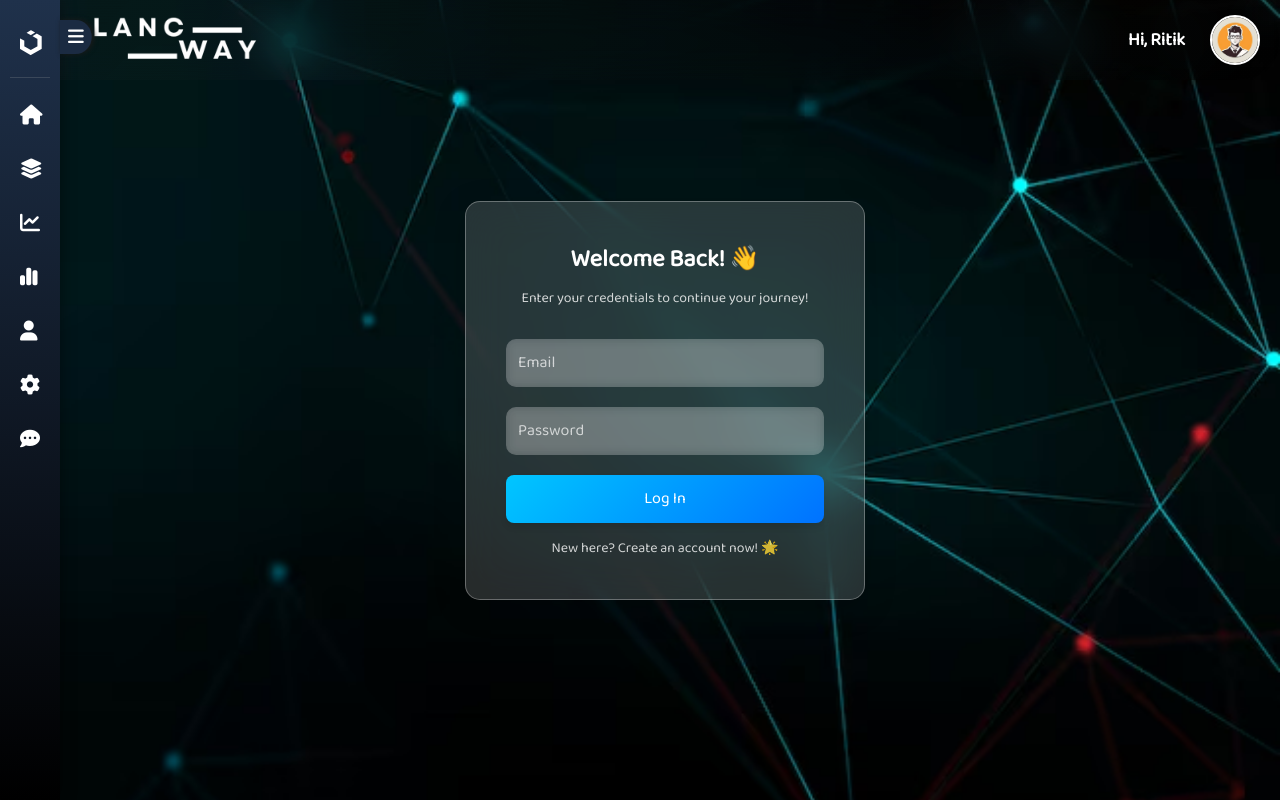
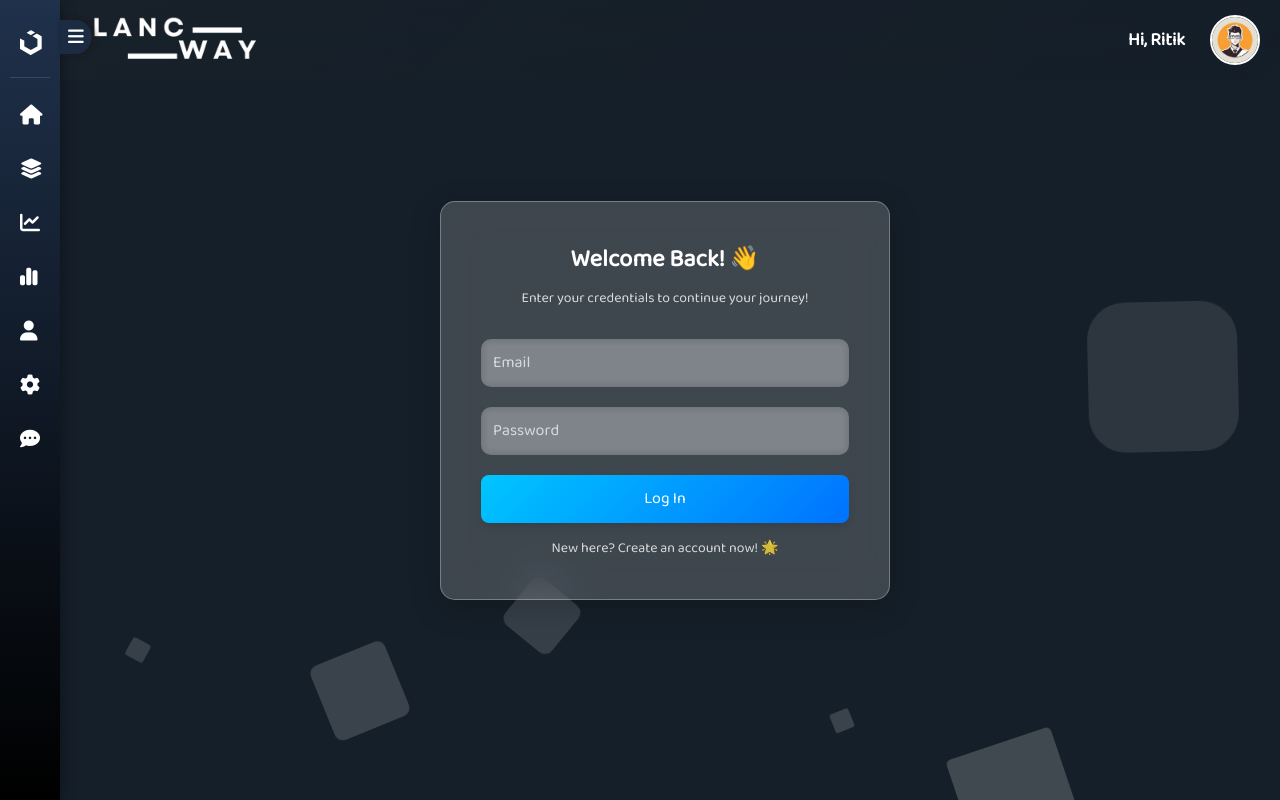
Before and after one commit to Lancway/Lancway_website, a React (Vite) app in the folder Lancway/: page / in a window 1280 px wide. Built offline with nearby package versions, Linux system fonts and the light colour scheme.

Commit message:
Background

```diff
--- /dev/null
+++ b/Lancway/src/Components/Backgrounds/Background.jsx
@@ -0,0 +1,7 @@
+import "./BackgroundAnimation.css"; // Import the CSS file
+
+const Background = () => {
+  return <div className="wrapper"></div>;
+};
+
+export default Background;
--- /dev/null
+++ b/Lancway/src/Components/Backgrounds/Background2.css
@@ -0,0 +1,125 @@
+@import url('https://fonts.googleapis.com/css?family=Exo:400,700');
+
+
+.area{
+    background: -webkit-linear-gradient(to left, #8f94fb, #4e54c8); /* Gradient background */
+    width: 100%;
+    height:100vh;
+
+
+}
+
+.circles{
+    position: absolute;
+    top: 0;
+    left: 0;
+    width: 100%;
+    height: 100%;
+    overflow: hidden;
+}
+
+.circles li{
+    position: absolute;
+    display: block;
+    list-style: none;
+    width: 20px;
+    height: 20px;
+    background: rgba(255, 255, 255, 0.2);
+    animation: animate 25s linear infinite;
+    bottom: -150px;
+
+}
+
+.circles li:nth-child(1){
+    left: 25%;
+    width: 80px;
+    height: 80px;
+    animation-delay: 0s;
+}
+
+
+.circles li:nth-child(2){
+    left: 10%;
+    width: 20px;
+    height: 20px;
+    animation-delay: 2s;
+    animation-duration: 12s;
+}
+
+.circles li:nth-child(3){
+    left: 70%;
+    width: 20px;
+    height: 20px;
+    animation-delay: 4s;
+}
+
+.circles li:nth-child(4){
+    left: 40%;
+    width: 60px;
+    height: 60px;
+    animation-delay: 0s;
+    animation-duration: 18s;
+}
+
+.circles li:nth-child(5){
+    left: 65%;
+    width: 20px;
+    height: 20px;
+    animation-delay: 0s;
+}
+
+.circles li:nth-child(6){
+    left: 75%;
+    width: 110px;
+    height: 110px;
+    animation-delay: 3s;
+}
+
+.circles li:nth-child(7){
+    left: 35%;
+    width: 150px;
+    height: 150px;
+    animation-delay: 7s;
+}
+
+.circles li:nth-child(8){
+    left: 50%;
+    width: 25px;
+    height: 25px;
+    animation-delay: 15s;
+    animation-duration: 45s;
+}
+
+.circles li:nth-child(9){
+    left: 20%;
+    width: 15px;
+    height: 15px;
+    animation-delay: 2s;
+    animation-duration: 35s;
+}
+
+.circles li:nth-child(10){
+    left: 85%;
+    width: 150px;
+    height: 150px;
+    animation-delay: 0s;
+    animation-duration: 11s;
+}
+
+
+
+@keyframes animate {
+
+    0%{
+        transform: translateY(0) rotate(0deg);
+        opacity: 1;
+        border-radius: 0;
+    }
+
+    100%{
+        transform: translateY(-1000px) rotate(720deg);
+        opacity: 0;
+        border-radius: 50%;
+    }
+
+}
--- /dev/null
+++ b/Lancway/src/Components/Backgrounds/Background2.jsx
@@ -0,0 +1,22 @@
+import './Background2.css';
+
+const Background2 = () => {
+  return (
+    <div className="area">
+      <ul className="circles">
+        <li></li>
+        <li></li>
+        <li></li>
+        <li></li>
+        <li></li>
+        <li></li>
+        <li></li>
+        <li></li>
+        <li></li>
+        <li></li>
+      </ul>
+    </div>
+  );
+};
+
+export default Background2;
--- /dev/null
+++ b/Lancway/src/Components/Backgrounds/BackgroundAnimation.css
@@ -0,0 +1,21 @@
+.wrapper {
+    position: absolute;
+    top: 0;
+    left: 0;
+    right: 0;
+    bottom: 0;
+
+    background-color: #151f29; /* Dark base color */
+    background-image:
+      linear-gradient(45deg, #1f2b38 25%, transparent 25%, transparent 75%, #1f2b38 75%, #1f2b38),
+      linear-gradient(45deg, #1f2b38 25%, transparent 25%, transparent 75%, #1f2b38 75%, #1f2b38),
+      linear-gradient(45deg, transparent, transparent 50%, #223444 50%, #223444);
+    background-size: 100px 100px;
+    background-position: 0 0, 50px 50px, 50px 0px;
+    animation: scroll 5s linear infinite;
+  }
+
+  @keyframes scroll {
+    from { background-position: 0 0, 50px 50px, 50px 0; }
+    to { background-position: -100px -100px, -50px -50px, -50px -100px; }
+  }
--- a/Lancway/src/Components/Components.css
+++ b/Lancway/src/Components/Components.css
@@ -1,16 +1,8 @@
-* {
-  margin: 0;
-  padding: 0;
-  box-sizing: border-box;
-}
-
-
 .auth-container {
   display: flex;
   height: 100vh;
   width: calc(100vw - 50px);
   overflow: hidden;
-  background: url(../assets/backgroundLogin.avif) no-repeat center center;
   background-size: cover;
   justify-content: center;
   align-items: center;
@@ -22,14 +14,14 @@
   justify-content: center;
   align-items: center;
   position: relative;
-  background: rgba(255, 255, 255, 0.15);
+  background: rgba(255, 255, 255, 0.178);
   backdrop-filter: blur(20px);
   -webkit-backdrop-filter: blur(20px);
   border-radius: 15px;
   padding: 40px;
   box-shadow: 0 8px 32px rgba(0, 0, 0, 0.2);
   text-align: center;
-  max-width: 400px;
+  max-width: 450px;
   width: 90%;
   border: 1px solid rgba(255, 255, 255, 0.3);
   animation: fadeIn 0.6s ease-in-out;
@@ -200,6 +192,6 @@
   .auth-button,
   .logout-button {
     font-size: 14px;
-    padding: 10px 16px; /* Adjust padding for better touch accessibility */
+    padding: 10px 16px;
   }
 }
--- a/Lancway/src/Components/Home.jsx
+++ b/Lancway/src/Components/Home.jsx
@@ -1,13 +1,15 @@
 import Sidebar from "./Navbar/Sidebar";
 import Navbar from "./Navbar/Navbar.jsx";
-import ProjectCard from "./ProjectCard";
-import ProfileCard from "./Profile";
-//import "./App.css";
+import "../App.css";
 import AuthForm from "./AuthForm";
 import Slider from "./Slider.jsx";
+// import Background from "./Backgrounds/Background.jsx";
+import Background2 from "./Backgrounds/Background2.jsx";
+
 const Home = () => {
   return (
     <div style={{ display: "flex", flexDirection: "row" }}>
+      <Background2 />
       <Sidebar />
 
       {/* <Slider /> */}
@@ -15,32 +17,11 @@ const Home = () => {
       <main style={{ flexGrow: 1 }}>
         <Navbar username="Ritik" isLoggedIn={true} />
 
-        {/* <div>
-          <ProjectCard
-            project={{
-              image: "your-image-url.jpg",
-              name: "Delon Revolt",
-              price: "1,199",
-              description:
-                "1.83 Display | BT Calling | Fastcharge | 110+ Sports Mode | 200+ WatchFaces Smartwatch",
-            }}
-          />
-        </div>
-        <div>
-          <ProfileCard
-            person={{
-              image: "your-image-url.jpg",
-              name: "John Doe",
-              degree: "PhD in Computer Science",
-              experience: "10",
-            }}
-          />
-        </div> */}
-        <div>
-           <AuthForm />
-        </div>
+
+        <AuthForm />
       </main>
     </div>
   );
 };
+
 export default Home;
--- a/Lancway/src/Components/Profile.jsx
+++ /dev/null
@@ -1,28 +0,0 @@
-
-const ProfileCard = ({ person }) => {
-  return (
-    <div className="max-w-xs bg-white text-black rounded-2xl shadow-lg p-4 relative">
-      <img
-        src={person.image}
-        alt={person.name}
-        className="w-full h-48 object-cover rounded-xl"
-      />
-      <h3 className="mt-4 text-lg font-bold">{person.name}</h3>
-      <p className="text-gray-600 text-sm mt-1">{person.degree}</p>
-      <p className="text-gray-600 text-sm mt-1">Experience: {person.experience} years</p>
-      <button className="mt-4 w-full bg-blue-500 text-white py-2 rounded-lg font-bold hover:bg-blue-600">
-        View Profile
-      </button>
-    </div>
-  );
-};
-
-export default ProfileCard;
-
-// Usage Example
-// <ProfileCard person={{
-//   image: "your-image-url.jpg",
-//   name: "John Doe",
-//   degree: "PhD in Computer Science",
-//   experience: "10"
-// }} />
--- a/Lancway/src/Components/ProjectCard.jsx
+++ /dev/null
@@ -1,38 +0,0 @@
-import React from "react";
-
-const ProjectCard = ({ project }) => {
-  return (
-    <div className="max-w-xs bg-black text-white rounded-2xl shadow-lg p-4 relative">
-      <img
-        src={project.image}
-        alt={project.name}
-        className="w-full h-48 object-cover rounded-xl"
-      />
-      <span className="absolute top-4 right-4 bg-blue-500 px-3 py-1 rounded-lg text-sm font-bold">
-        Rs {project.price}
-      </span>
-      <h3 className="mt-4 text-lg font-bold">{project.name}</h3>
-      <p className="text-gray-400 text-sm mt-1">{project.description}</p>
-      <div className="mt-2 flex items-center">
-        {[...Array(5)].map((_, index) => (
-          <span key={index} className="text-yellow-400 text-lg">★</span>
-        ))}
-      </div>
-      <button className="mt-4 w-full bg-blue-500 text-white py-2 rounded-lg font-bold hover:bg-blue-600">
-        Buy Now
-      </button>
-    </div>
-  );
-};
-
-export default ProjectCard;
-
-// Usage Example
-// <ProjectCard project={{
-//   image: "your-image-url.jpg",
-//   name: "Delon Revolt",
-//   price: "1,199",
-//   description: "1.83 Display | BT Calling | Fastcharge | 110+ Sports Mode | 200+ WatchFaces Smartwatch",
-//   compatibleOS: "Android & iOS",
-//   chargerType: "Pogo Pin Charging Cable"
-// }} />
--- a/Lancway/src/Components/Slider.css
+++ b/Lancway/src/Components/Slider.css
@@ -1,10 +1,10 @@
 .slider-wrapper {
   position: absolute;
   top: 90px;
-  left: 70%; /* Moves it towards the right */
+  left: 63%; /* Moves it towards the right */
   transform: translateX(-50%);
-  width: 60%; /* Adjust width for better fitting */
-  max-width: 800px;
+  width: 70%; /* Adjust width for better fitting */
+  max-width: 1200px;
 }
 
 .slider {
@@ -12,7 +12,7 @@
   aspect-ratio: 2 / 1; /* Ensures 3:6 (1:2) aspect ratio */
   overflow: hidden;
   scroll-behavior: smooth;
-  box-shadow: 0 1.5rem 2.5rem -0.75rem hsla(0, 6%, 93%, 0.738);
+  box-shadow: 0 1rem 1.5rem -0.5rem hsla(0, 6%, 93%, 0.738);
   border-radius: 0.5rem;
   width: 100%;
   max-height: 70vh;
@@ -62,10 +62,10 @@
 
 .dot {
   width: 1.8rem;
-  height: 0.4rem;
+  height: 0.5rem;
   border-radius: 5px;
   background-color: #fff;
-  opacity: 0.5;
+  opacity: 0.3;
   transition: opacity ease 250ms;
   border: none;
   cursor: pointer;
@@ -95,30 +95,6 @@
   }
 }
 
-@media (max-width: 768px) {
-  .slider-wrapper {
-    top: 75px;
-    width: 85%;
-    left: 54%;
-    transform: translateX(-50%);
-  }
-
-  .text-overlay {
-    padding: 8px 12px;
-  }
-
-  .text-overlay h2 {
-    font-size: 1.4rem;
-  }
-
-  .text-overlay p {
-    font-size: 1rem;
-  }
-
-  .slider-nav {
-    bottom: 0.8rem;
-  }
-}
 
 @media (max-width: 786px) {
   .slider-wrapper {
@@ -134,9 +110,9 @@
   }
 
   .text-overlay {
+    padding: 6px 10px;
     text-align: center;
     width: 85%;
-    padding: 6px 10px;
     left: 50%;
     transform: translateX(-50%);
   }
```
Also changed, not shown: Lancway/src/Components/Cards/Card1.jsx (added).
